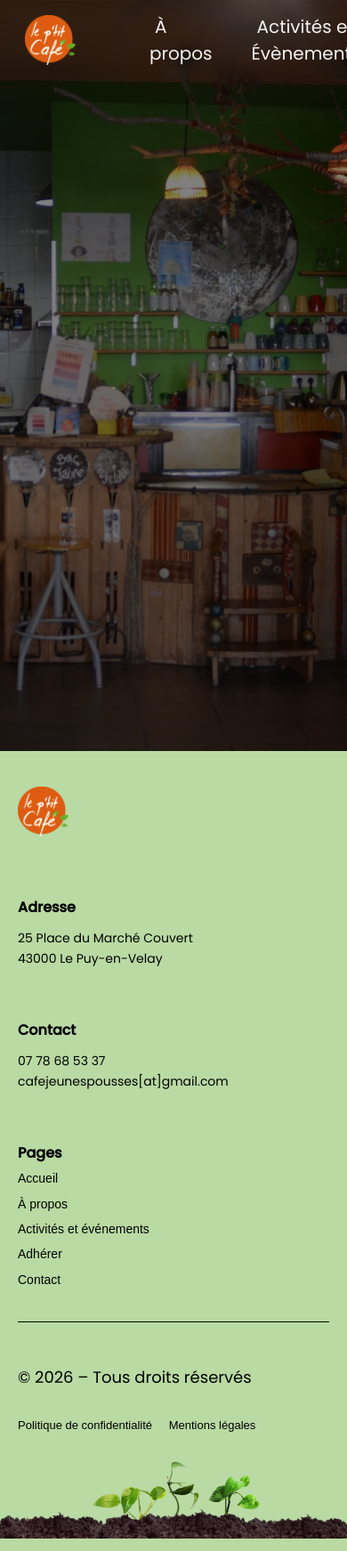
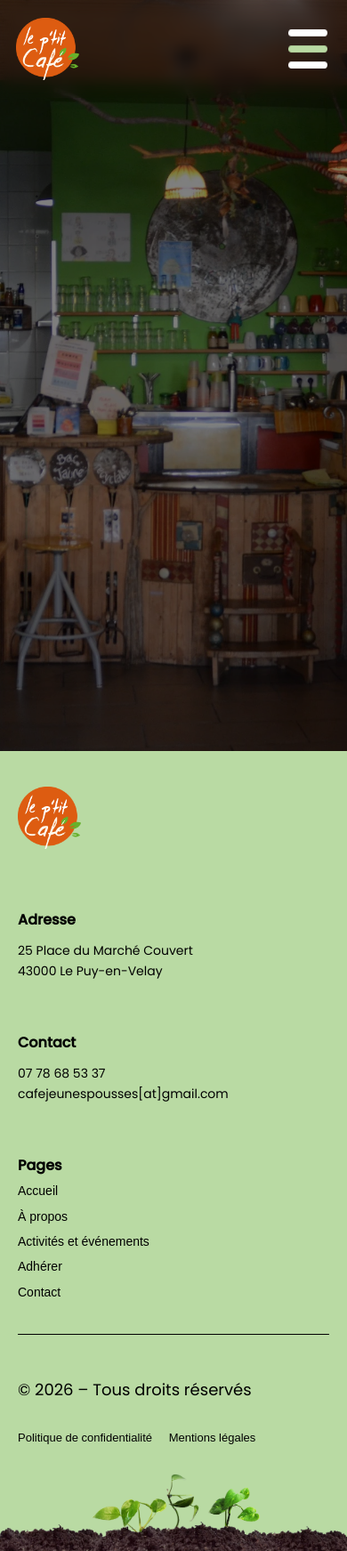
Before and after one commit to EvannPopoff/leptitcafe, a PHP site: page / in a window 390 px wide. Shown: the whole page at 89% size. Run offline with PHP 8.4, Linux system fonts and the light colour scheme.

Commit message:
Header responsif Ouvert OK

```diff
--- a/app/views/layouts/header.php
+++ b/app/views/layouts/header.php
@@ -6,6 +6,7 @@
         <meta name="viewport" content="width=device-width, initial-scale=1.0">
         <title>Header</title>
 
+        <script src="assets/js/header.js"></script>
         <link rel="stylesheet" href="assets/css/style.css">
     </head>
 
@@ -28,10 +29,18 @@
 
                 <a class="bouton-reservation" href="">Réservation</a>
 
-                <!-- Responsif -->
+                <!-- Menu Burger-->
+                <button class="burger-bouton" type="button">
+                    <img src="assets/images/Burger.png" alt="menu-burger">
+                </button>
+            </div>
 
+            <div class="mobile-menu">
+                <button class="close-bouton" type="button" aria-label="Fermer le menu">
+                <img src="assets/images/Close Burger.png" alt="close-burger">
+                </button>
+            </div>
 
-            </div>
         </header>
     </body>
 
--- a/assets/css/style.css
+++ b/assets/css/style.css
@@ -11,6 +11,8 @@ body h1, h2 {
 body {
   font-family: 'Poppins-Regular', sans-serif;
 }
+
+
 
 /* =========================
    HEADER
@@ -64,7 +66,7 @@ header {
 .main-nav a {
   text-decoration: none;
   color: rgba(255, 255, 255, 0.95);
-  font-size: 20px;
+  font-size: 18px;
   font-weight: 500;
   padding: 10px 6px;
   border-radius: 10px;
@@ -74,7 +76,7 @@ header {
 .bouton-reservation {
   text-decoration: none;
   background: #e36a12;
-  color: #fff;
+  color: #ffffff;
   font-size: 18px;
   font-weight: 700;
   display: flex;
@@ -83,6 +85,62 @@ header {
   padding: 15px 25px;
   border-radius: 15px;
 }
+
+.burger-bouton,
+.close-bouton {
+  display: none;
+}
+
+
+
+/* =========================
+   HEADER MOBILE
+========================= */
+
+@media (max-width: 768px) {
+
+  .main-nav,
+  .bouton-reservation {
+    display: none;
+  }
+
+  .burger-bouton {
+    display: flex;
+  }
+
+
+  .in-header {
+    grid-template-columns: 1fr auto;
+    height: 110px;
+    padding: 0 18px;
+  }
+
+  .logo img {
+    height: 70px;
+  }
+
+
+  .burger-bouton {
+    background: transparent;
+    border: 0;
+    padding: 0;
+    cursor: pointer;
+    width: 52px;
+    height: 52px;
+    align-items: center;
+    justify-content: center;
+  }
+
+  .burger-bouton img {
+    width: 44px;
+    height: 44px;
+    display: block;
+  }
+
+}
+
+
+
 
 /* =========================
    PAGE D'ACCUEIL
```
Also changed, not shown: assets/images/Burger.png (added), assets/images/Close Burger.png (added), assets/js/header.js (added).
